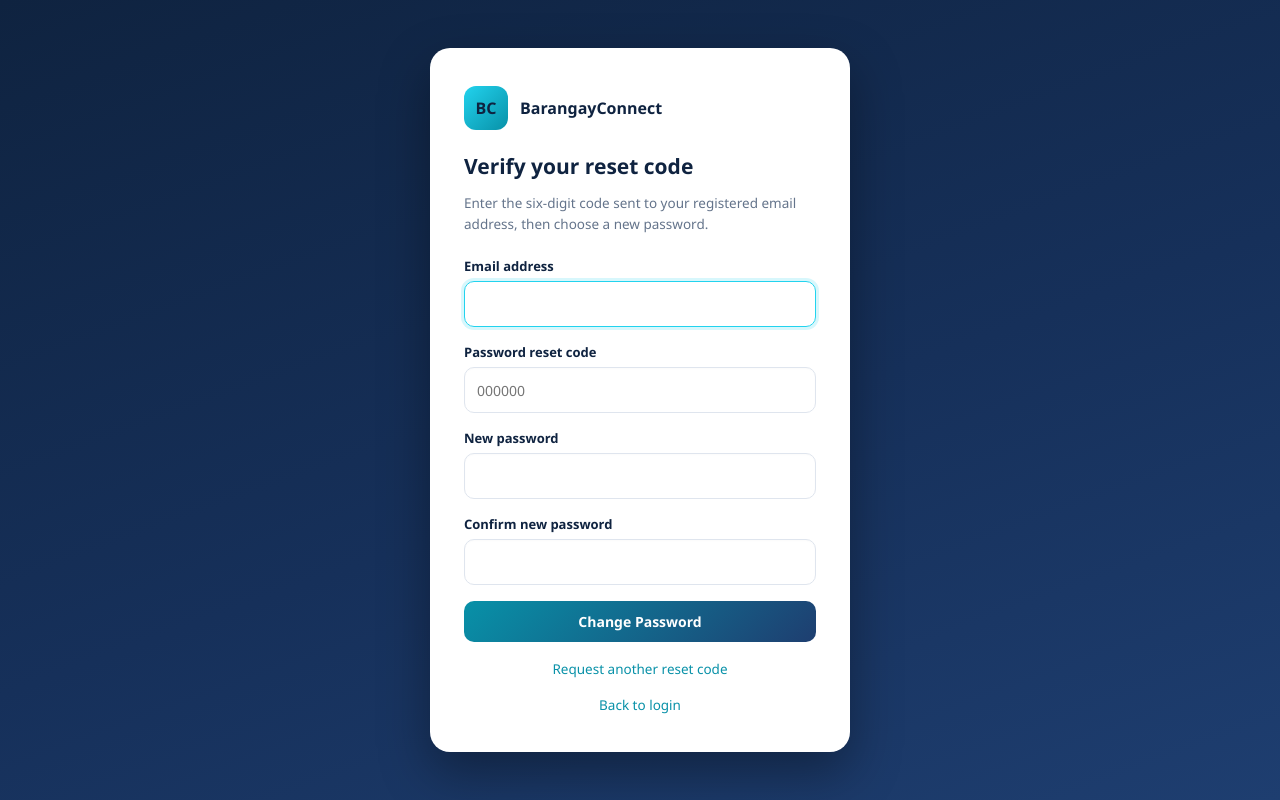
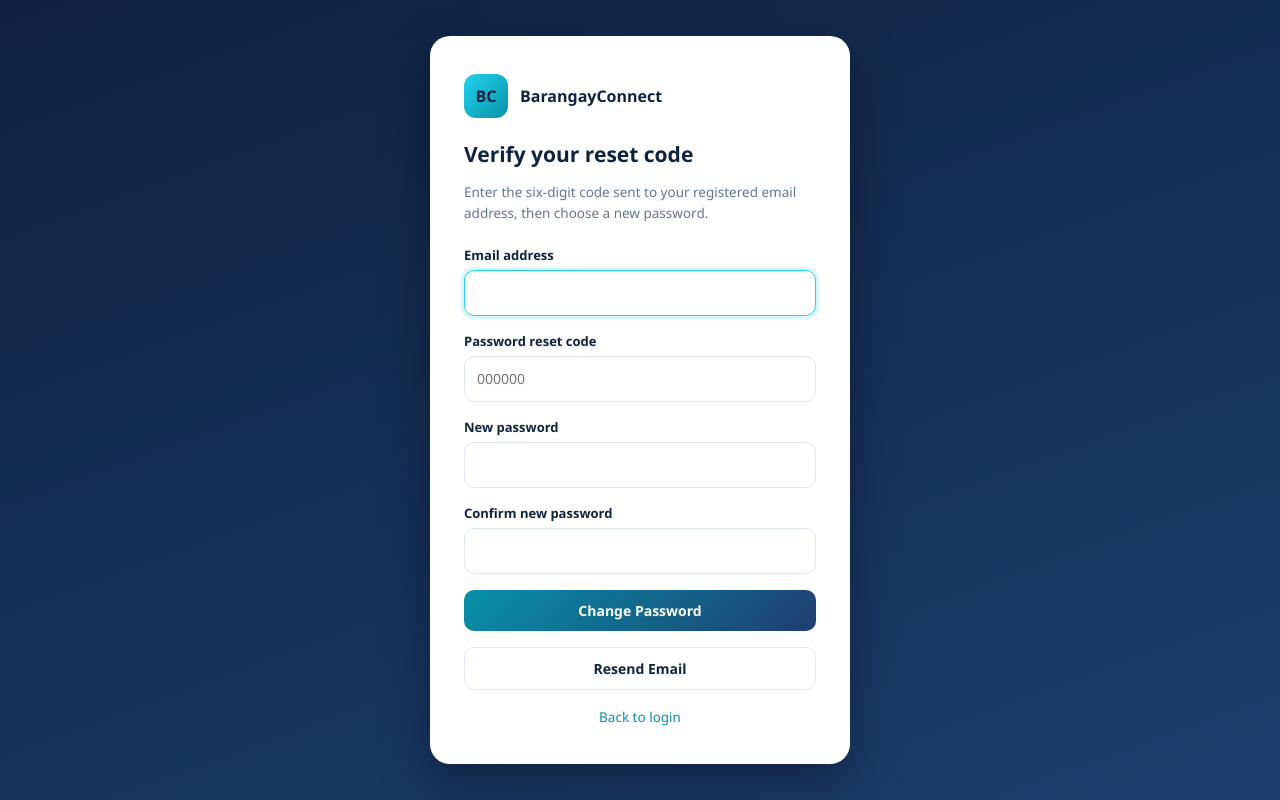
Before and after one commit to ChrislynGongob/BC_UPDATED, a Flask app: page /reset-password in a window 1280 px wide. Run offline with Flask 3, Linux system fonts and the light colour scheme; data that the repository does not hold is empty.

Commit message:
countdown

```diff
--- a/app.py
+++ b/app.py
@@ -4,6 +4,7 @@ import csv
 import io
 import hashlib
 import hmac
+import math
 import secrets
 import threading
 from functools import wraps
@@ -193,7 +194,7 @@ app.config["MAX_CONTENT_LENGTH"] = MAX_FILE_SIZE + 1024
 
 @app.after_request
 def _protect_password_reset_response(response):
-    if request.endpoint == "reset_password":
+    if request.endpoint in {"forgot_password", "reset_password", "reset_password_code"}:
         response.headers["Cache-Control"] = "no-store"
         response.headers["Referrer-Policy"] = "no-referrer"
     return response
@@ -220,6 +221,25 @@ def configured_minutes(name, default, minimum=1):
 
 def _timestamp(value):
     return datetime.fromisoformat(value) if value else None
+
+
+def _set_password_reset_resend_deadline(seconds, start=None):
+    if "user_id" not in session:
+        session.permanent = True
+    deadline = (start or datetime.now()) + timedelta(seconds=max(0, seconds))
+    session["password_reset_resend_until"] = deadline.isoformat(timespec="microseconds")
+
+
+def _password_reset_resend_remaining_ms():
+    deadline = _timestamp(session.get("password_reset_resend_until"))
+    if not deadline:
+        return 0
+    return max(0, math.ceil((deadline - datetime.now()).total_seconds() * 1000))
+
+
+def _password_reset_countdown_label(remaining_ms):
+    seconds = max(0, math.ceil(remaining_ms / 1000) - 1)
+    return f"{seconds // 60:02d}:{seconds % 60:02d}"
 
 
 def _token_digest(value):
@@ -912,7 +932,15 @@ def forgot_password():
         email = request.form.get("email", "").strip().lower()
         if not valid_email(email):
             flash("Please enter a valid email address.", "error")
-            return render_template("forgot_password.html", email=email), 400
+            remaining_ms = _password_reset_resend_remaining_ms()
+            return render_template(
+                "forgot_password.html",
+                email=email,
+                resend_remaining_ms=remaining_ms,
+                resend_countdown=_password_reset_countdown_label(remaining_ms),
+            ), 400
+        min_wait = configured_minutes("PASSWORD_RESET_RESEND_SECONDS", 60)
+        _set_password_reset_resend_deadline(min_wait)
         conn = dbh.get_db()
         conn.execute("BEGIN IMMEDIATE")
         user = conn.execute(
@@ -931,13 +959,14 @@ def forgot_password():
             else:
                 sends = 0
                 window_started = now
-            min_wait = configured_minutes("PASSWORD_RESET_RESEND_SECONDS", 60)
-            max_sends = configured_minutes("PASSWORD_RESET_MAX_SENDS_PER_HOUR", 5)
+            max_sends = configured_minutes("PASSWORD_RESET_MAX_SENDS_PER_HOUR", 30)
             wait_seconds = (
-                max(0, int((last_sent + timedelta(seconds=min_wait) - now).total_seconds()))
+                max(0, math.ceil((last_sent + timedelta(seconds=min_wait) - now).total_seconds()))
                 if last_sent else 0
             )
             if sends >= max_sends or wait_seconds:
+                if wait_seconds and sends < max_sends:
+                    _set_password_reset_resend_deadline(min_wait, start=last_sent)
                 conn.rollback()
                 conn.close()
                 flash(
@@ -952,10 +981,11 @@ def forgot_password():
                 "last_sent_at=excluded.last_sent_at, window_started_at=excluded.window_started_at, "
                 "sends_in_window=excluded.sends_in_window",
                 (
-                    user["id"], now.isoformat(timespec="seconds"),
-                    window_started.isoformat(timespec="seconds"), sends + 1,
+                    user["id"], now.isoformat(timespec="microseconds"),
+                    window_started.isoformat(timespec="microseconds"), sends + 1,
                 ),
             )
+            _set_password_reset_resend_deadline(min_wait, start=now)
             code = f"{secrets.randbelow(1_000_000):06d}"
             expires_at = now + timedelta(minutes=configured_minutes("PASSWORD_RESET_TTL_MINUTES", 5))
             timestamp = now.isoformat(timespec="seconds")
@@ -1014,13 +1044,24 @@ def forgot_password():
             "info",
         )
         return redirect(url_for("reset_password_code"))
-    return render_template("forgot_password.html")
+    remaining_ms = _password_reset_resend_remaining_ms()
+    return render_template(
+        "forgot_password.html",
+        resend_remaining_ms=remaining_ms,
+        resend_countdown=_password_reset_countdown_label(remaining_ms),
+    )
 
 
 @app.route("/reset-password", methods=["GET", "POST"])
 def reset_password_code():
     if request.method == "GET":
-        return render_template("reset_password.html", code_reset=True)
+        remaining_ms = _password_reset_resend_remaining_ms()
+        return render_template(
+            "reset_password.html",
+            code_reset=True,
+            resend_remaining_ms=remaining_ms,
+            resend_countdown=_password_reset_countdown_label(remaining_ms),
+        )
 
     email = request.form.get("email", "").strip().lower()
     code = request.form.get("code", "").strip()
@@ -1028,10 +1069,24 @@ def reset_password_code():
     confirm = request.form.get("confirm_password", "")
     if not valid_password(password):
         flash("Password must be at least 8 characters and include a letter and a number.", "error")
-        return render_template("reset_password.html", code_reset=True, email=email)
+        remaining_ms = _password_reset_resend_remaining_ms()
+        return render_template(
+            "reset_password.html",
+            code_reset=True,
+            email=email,
+            resend_remaining_ms=remaining_ms,
+            resend_countdown=_password_reset_countdown_label(remaining_ms),
+        )
     if password != confirm:
         flash("Passwords do not match.", "error")
-        return render_template("reset_password.html", code_reset=True, email=email)
+        remaining_ms = _password_reset_resend_remaining_ms()
+        return render_template(
+            "reset_password.html",
+            code_reset=True,
+            email=email,
+            resend_remaining_ms=remaining_ms,
+            resend_countdown=_password_reset_countdown_label(remaining_ms),
+        )
 
     conn = dbh.get_db()
     conn.execute("BEGIN IMMEDIATE")
@@ -1063,7 +1118,14 @@ def reset_password_code():
         conn.commit()
         conn.close()
         flash("The reset code is invalid, expired, or has already been used.", "error")
-        return render_template("reset_password.html", code_reset=True, email=email), 400
+        remaining_ms = _password_reset_resend_remaining_ms()
+        return render_template(
+            "reset_password.html",
+            code_reset=True,
+            email=email,
+            resend_remaining_ms=remaining_ms,
+            resend_countdown=_password_reset_countdown_label(remaining_ms),
+        ), 400
 
     conn.execute(
         "UPDATE users SET password_hash=?,must_reset_pw=0 WHERE id=?",
@@ -1081,6 +1143,7 @@ def reset_password_code():
     dbh.log_action(conn, user, "Password reset using emailed code")
     conn.commit()
     conn.close()
+    session.pop("password_reset_resend_until", None)
     flash("Your password was changed. You can now log in.", "success")
     return redirect(url_for("login"))
 
--- a/static/css/style.css
+++ b/static/css/style.css
@@ -369,6 +369,8 @@ textarea {
 .auth-card h1 { font-size: 21px; margin-bottom: 4px; }
 .auth-sub { color: var(--muted); font-size: 13.5px; margin-bottom: 22px; }
 .auth-foot { text-align: center; margin-top: 18px; font-size: 13.5px; color: var(--muted); }
+.resend-countdown-button[disabled] { opacity: .62; cursor: not-allowed; }
+.resend-countdown-button { font-variant-numeric: tabular-nums; }
 .otp-input { letter-spacing: 6px; font-size: 20px; text-align: center; font-weight: 700; }
 
 /* ---------------------------------------------------------------- misc */
--- /dev/null
+++ b/static/js/password-reset-countdown.js
@@ -0,0 +1,34 @@
+(function () {
+  "use strict";
+
+  document.querySelectorAll("[data-resend-countdown]").forEach(function (button) {
+    var remainingMs = Number(button.getAttribute("data-remaining-ms"));
+    var idleLabel = button.getAttribute("data-idle-label") || "Resend Email";
+    if (!Number.isFinite(remainingMs) || remainingMs <= 0) {
+      button.disabled = false;
+      button.textContent = idleLabel;
+      return;
+    }
+
+    button.disabled = true;
+    var deadline = performance.now() + remainingMs;
+
+    function updateCountdown() {
+      var millisecondsLeft = Math.max(0, deadline - performance.now());
+      if (millisecondsLeft === 0) {
+        button.disabled = false;
+        button.textContent = idleLabel;
+        window.clearInterval(timer);
+        return;
+      }
+
+      var seconds = Math.max(0, Math.ceil(millisecondsLeft / 1000) - 1);
+      var minutesText = String(Math.floor(seconds / 60)).padStart(2, "0");
+      var secondsText = String(seconds % 60).padStart(2, "0");
+      button.textContent = "Resend Email in " + minutesText + ":" + secondsText;
+    }
+
+    updateCountdown();
+    var timer = window.setInterval(updateCountdown, 1000);
+  });
+})();
--- a/templates/reset_password.html
+++ b/templates/reset_password.html
@@ -28,8 +28,17 @@
         <input id="confirm-password" type="password" name="confirm_password" required autocomplete="new-password">
       </div>
       <button class="btn btn-primary btn-block" type="submit">Change Password</button>
+      <button
+        class="btn btn-outline btn-block resend-countdown-button"
+        type="submit"
+        formaction="{{ url_for('forgot_password') }}"
+        formnovalidate
+        data-resend-countdown
+        data-remaining-ms="{{ resend_remaining_ms|default(0) }}"
+        data-idle-label="Resend Email"
+        {% if resend_remaining_ms|default(0) > 0 %}disabled{% endif %}
+      >{% if resend_remaining_ms|default(0) > 0 %}Resend Email in {{ resend_countdown }}{% else %}Resend Email{% endif %}</button>
     </form>
-    <div class="auth-foot"><a href="{{ url_for('forgot_password') }}">Request another reset code</a></div>
     {% elif token_valid %}
     <h1>Choose a new password</h1>
     <p class="auth-sub">Use a password with at least eight characters, including a letter and a number.</p>
@@ -52,4 +61,7 @@
     <div class="auth-foot"><a href="{{ url_for('login') }}">Back to login</a></div>
   </div>
 </div>
+{% if code_reset %}
+<script src="{{ url_for('static', filename='js/password-reset-countdown.js') }}"></script>
+{% endif %}
 {% endblock %}
```
Also changed, not shown: templates/forgot_password.html (+10 -2 lines), tests/test_email_and_allowance.py (+116 -2 lines), README.md, 1 other file.
